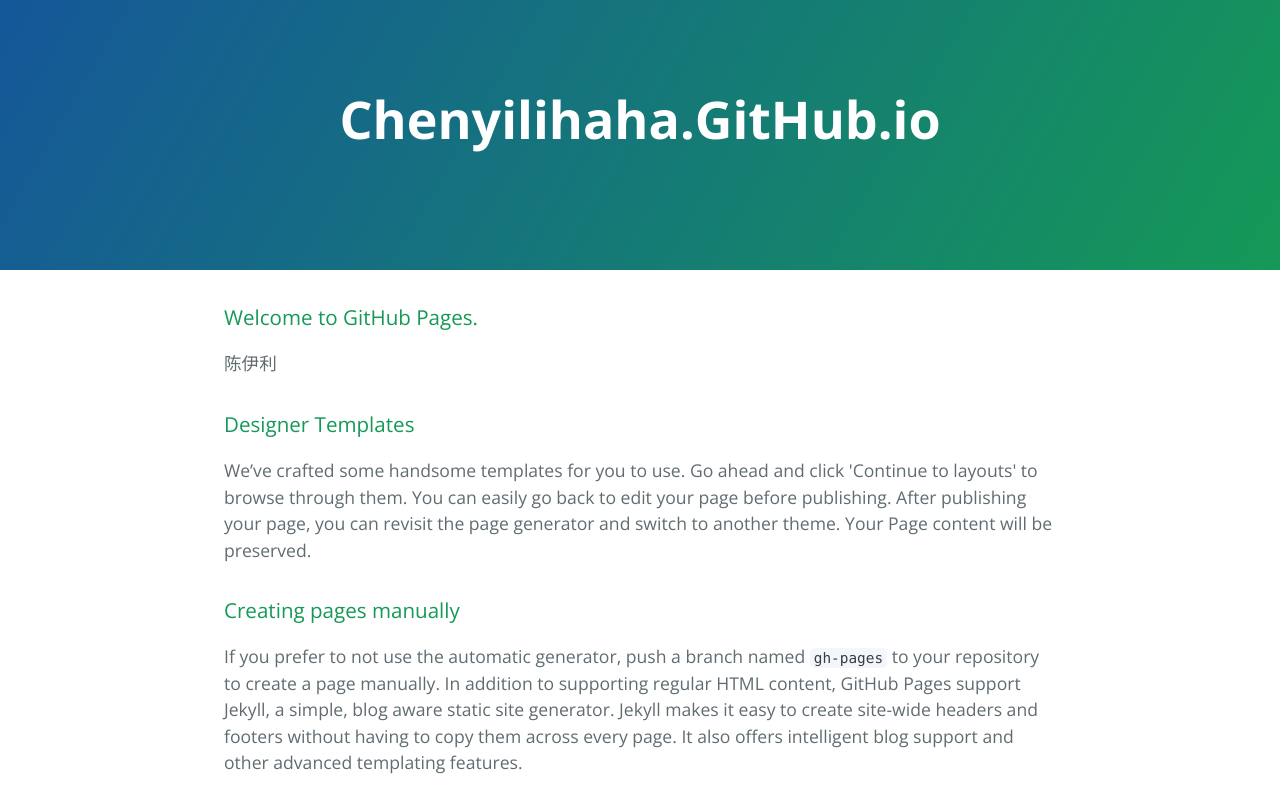
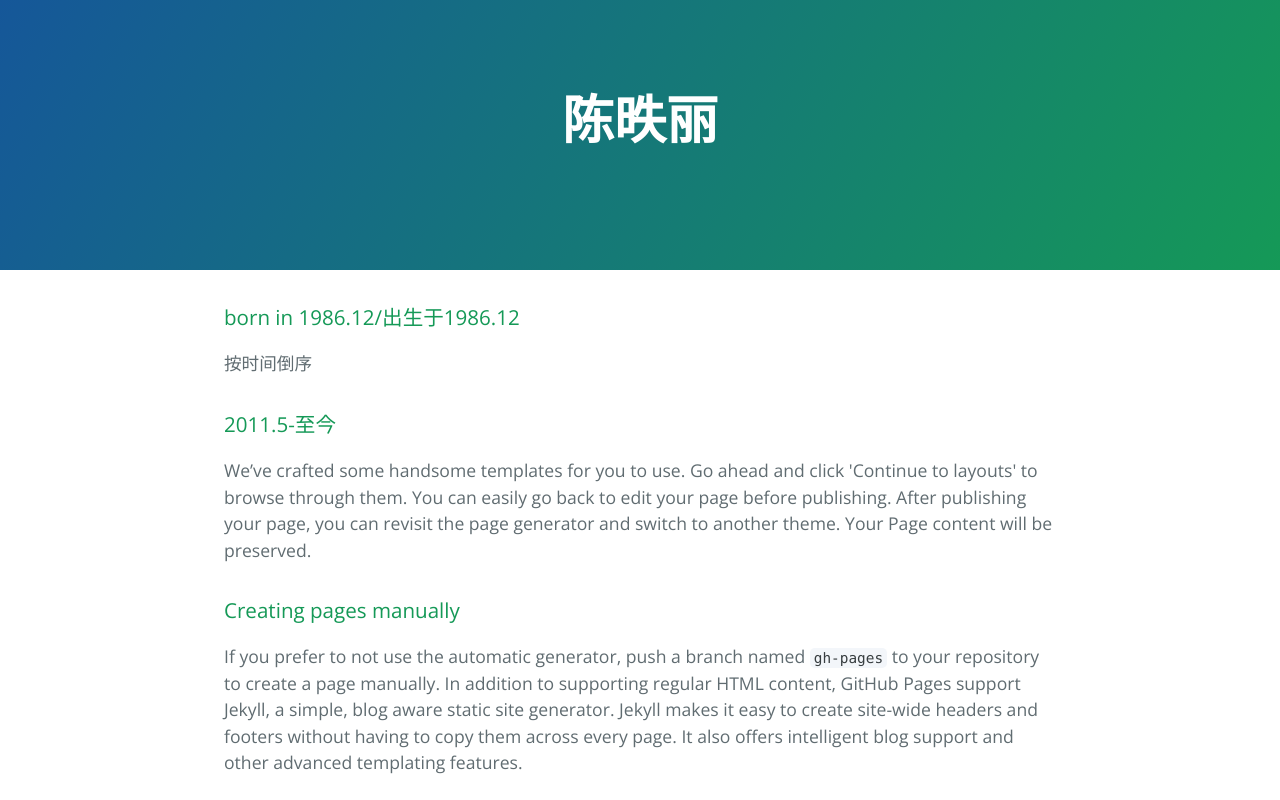
Before and after one commit to chenyilihaha/chenyilihaha.github.io, a plain HTML site: page index.html in a window 1280 px wide. Shown: the top 800 px of the page. Drawn offline with nearby package versions, Linux system fonts and the light colour scheme.

Commit message:
Update index.html

```diff
--- a/index.html
+++ b/index.html
@@ -11,18 +11,18 @@
   </head>
   <body>
     <section class="page-header">
-      <h1 class="project-name">Chenyilihaha.GitHub.io</h1>
+      <h1 class="project-name">陈昳丽</h1>
       <h2 class="project-tagline"></h2>
     </section>
 
     <section class="main-content">
       <h3>
-<a id="welcome-to-github-pages" class="anchor" href="#welcome-to-github-pages" aria-hidden="true"><span aria-hidden="true" class="octicon octicon-link"></span></a>Welcome to GitHub Pages.</h3>
+<a id="welcome-to-github-pages" class="anchor" href="#welcome-to-github-pages" aria-hidden="true"><span aria-hidden="true" class="octicon octicon-link"></span></a>born in 1986.12/出生于1986.12</h3>
 
-<p>陈伊利</p>
+<p>按时间倒序</p>
 
 <h3>
-<a id="designer-templates" class="anchor" href="#designer-templates" aria-hidden="true"><span aria-hidden="true" class="octicon octicon-link"></span></a>Designer Templates</h3>
+<a id="designer-templates" class="anchor" href="#designer-templates" aria-hidden="true"><span aria-hidden="true" class="octicon octicon-link"></span></a>2011.5-至今</h3>
 
 <p>We’ve crafted some handsome templates for you to use. Go ahead and click 'Continue to layouts' to browse through them. You can easily go back to edit your page before publishing. After publishing your page, you can revisit the page generator and switch to another theme. Your Page content will be preserved.</p>
 
```
